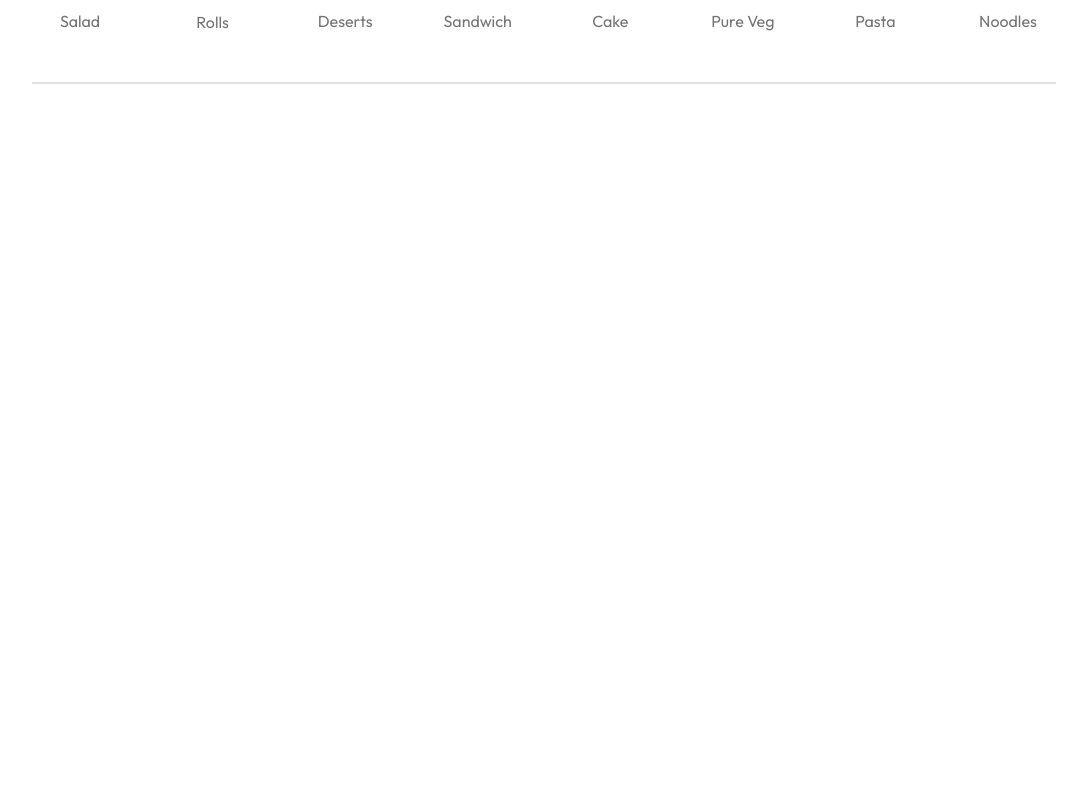
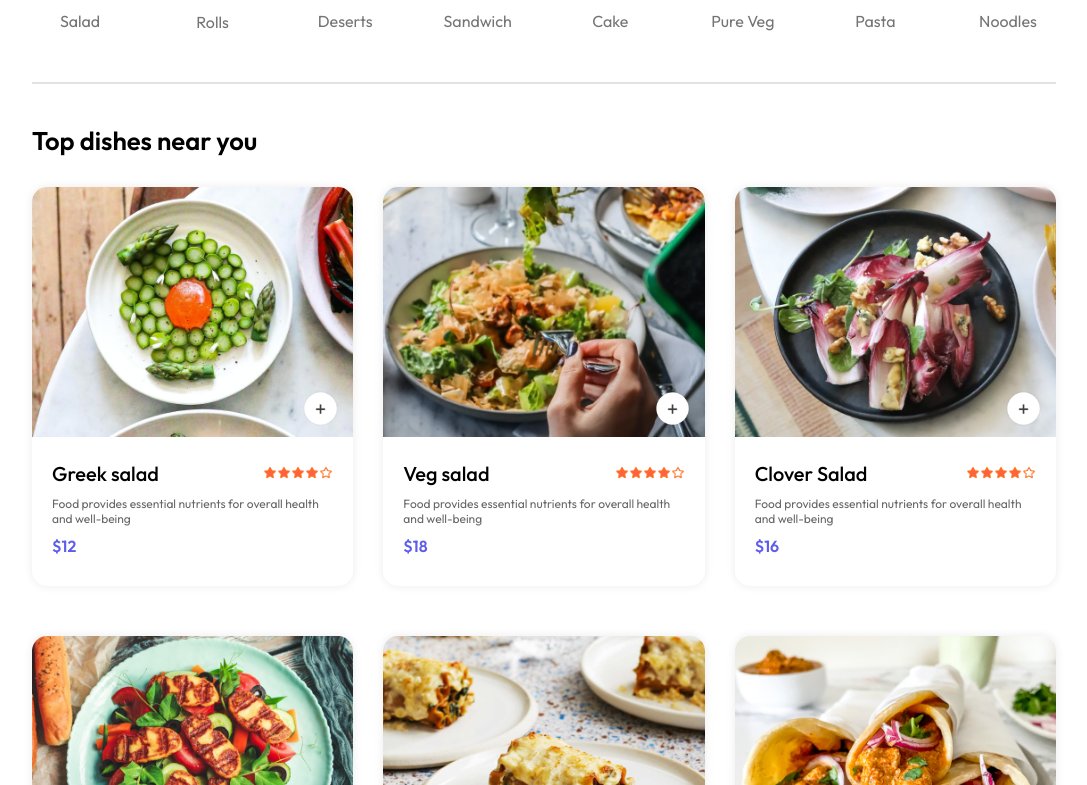
Before and after one commit to Sandaru-Samintha/Food-Delivery-Website-frontend, a React (Vite) app: page / in a window 1280 px wide. Shown: the part 875-1660 px from the top of the page, without its empty margins (96-1183 px from the left). Before the commit the page ends 969 px from the top, so only its background shows below. Built offline with nearby package versions, Linux system fonts and the light colour scheme.

Commit message:
Create the food dispaly and adding food items in the  food display component

```diff
--- /dev/null
+++ b/src/Components/FoodDisplay/FoodDisplay.css
@@ -0,0 +1,15 @@
+.food-display{
+  margin-top:30px;
+}
+
+.food-display h2{
+  font-size: max(2vw,24px);
+  font-weight: 600;
+}
+.food-display-list{
+  display: grid;
+  grid-template-columns: repeat(auto-fill,minmax(250px,1fr));
+  margin-top: 30px;
+  gap: 30px;
+  row-gap: 50px;
+}
--- /dev/null
+++ b/src/Components/FoodDisplay/FoodDisplay.jsx
@@ -0,0 +1,23 @@
+import React, { useContext } from 'react'
+import './FoodDisplay.css'
+
+import { StoreContext } from '../../Context/StoreContext'
+import FoodItem from '../FoodItem/FoodItem'
+
+function FoodDisplay(category) {
+
+  const {food_list} =useContext(StoreContext)
+  return (
+    <div className='food-display' id="food-display">
+      <h2>Top dishes near you</h2>
+      <div className='food-display-list'>
+        {food_list.map((item,index)=>(
+          <FoodItem key={index} id={item.id} name={item.name} description={item.description} image={item.image} price={item.price} />
+        ))}
+      </div>
+
+    </div>
+  )
+}
+
+export default FoodDisplay
--- /dev/null
+++ b/src/Components/FoodItem/FoodItem.css
@@ -0,0 +1,62 @@
+.food-item{
+  width: 100%;
+  margin: auto;
+  border-radius: 15px;
+  box-shadow: 0px 0px 10px #00000015;
+  transition: 0.3s;
+  animation: fadeIn 1s;
+}
+.food-item-image{
+  width: 100%;
+  border-radius: 15px 15px 0px 0px;
+}
+.food-item-info{
+  padding: 20px;
+}
+.food-item-name-rating{
+  display: flex;
+  justify-content: space-between;
+  align-items: center;
+  margin-bottom: 10px;
+}
+.food-item-name-rating p{
+  font-size: 20px;
+  font-weight: 500;
+}
+.food-item-name-rating img{
+  width: 70px;
+}
+.food-item-desc{
+  color: #676767;
+  font-size: 12px;
+}
+.food-item-price{
+  color: rgb(93, 93, 234);
+  font-weight: 600;
+  margin: 10px 0px;
+}
+.food-item-img-container{
+  position: relative;
+}
+.food-item-img-container .add{
+  width: 35px;
+  position: absolute;
+  bottom: 15px;
+  right: 15px;
+  cursor: pointer;
+  border-radius: 50%;
+}
+.food-item-counter{
+  position: absolute;
+  bottom: 15px;
+  right: 15px;
+  display: flex;
+  align-items: center;
+  gap: 10px;
+  padding: 6px;
+  border-radius: 50px;
+  background: white;
+}
+.food-item-counter img{
+  width: 30px;
+}
--- /dev/null
+++ b/src/Components/FoodItem/FoodItem.jsx
@@ -0,0 +1,46 @@
+import React, { useState } from "react";
+import "./FoodItem.css";
+import { assets } from "../../assets/assets";
+
+function FoodItem({ id, name, price, description, image }) {
+  const [itemCount, setItemCount] = useState(0);
+
+  return (
+    <div className="food-item">
+      <div className="food-item-img-container">
+        <img className="food-item-image" src={image} alt="" />
+        {!itemCount ? (
+          <img
+            className="add"
+            onClick={() => setItemCount((prev) => prev + 1)}
+            src={assets.add_icon_white}
+          />
+        ) : (
+          <div className="food-item-counter">
+            <img
+              onClick={() => setItemCount((prev) => prev - 1)}
+              src={assets.remove_icon_red}
+              alt=""
+            />
+            <p>{itemCount}</p>
+            <img
+              onClick={() => setItemCount((prev) => prev + 1)}
+              src={assets.add_icon_green}
+              alt=""
+            />
+          </div>
+        )}
+      </div>
+      <div className="food-item-info">
+        <div className="food-item-name-rating">
+          <p>{name}</p>
+          <img src={assets.rating_stars} alt="" />
+        </div>
+        <p className="food-item-desc">{description}</p>
+        <p className="food-item-price">${price}</p>
+      </div>
+    </div>
+  );
+}
+
+export default FoodItem;
--- /dev/null
+++ b/src/Context/StoreContext.jsx
@@ -0,0 +1,19 @@
+import { createContext } from "react";
+import { food_list } from "../assets/assets";
+
+
+
+export const StoreContext =createContext(null)
+
+const StoreContextProvider =(props)=>{
+
+  const contextValue = {food_list}
+  return(
+    <StoreContext.Provider value={contextValue}>
+      {props.children}
+    </StoreContext.Provider>
+  )
+
+
+}
+export default StoreContextProvider
--- a/src/Pages/Home/Home.jsx
+++ b/src/Pages/Home/Home.jsx
@@ -2,6 +2,7 @@
 import "./Home.css"
 import Header from '../../Components/Header/Header'
 import ExploreMenu from '../../Components/ExploreMenu/ExploreMenu'
+import FoodDisplay from '../../Components/FoodDisplay/FoodDisplay'
 
 function Home() {
   const [category,setCategory]=useState("All")
@@ -9,6 +10,7 @@
     <div>
       <Header/>
       <ExploreMenu category={category} setCategory={setCategory}/>
+      <FoodDisplay category={category}/>
     </div>
   )
 }
--- a/src/assets/assets.js
+++ b/src/assets/assets.js
@@ -52,7 +52,7 @@
 import twitter_icon from './twitter_icon.png'
 import cross_icon from './cross_icon.png'
 import selector_icon from './selector_icon.png'
-import rating_starts from './rating_starts.png'
+import rating_stars from './rating_stars.png'
 import profile_icon from './profile_icon.png'
 import bag_icon from './bag_icon.png'
 import logout_icon from './logout_icon.png'
@@ -61,7 +61,7 @@
 export const assets = {
     logo,
     header_img,
-    rating_starts,
+    rating_stars,
     add_icon_green,
     add_icon_white,
     remove_icon_red,
--- a/src/main.jsx
+++ b/src/main.jsx
@@ -1,15 +1,14 @@
-import { StrictMode } from 'react'
-import { createRoot } from 'react-dom/client'
-import {BrowserRouter} from "react-router-dom";
-import './index.css'
-import App from './App.jsx'
+import { StrictMode } from "react";
+import { createRoot } from "react-dom/client";
+import { BrowserRouter } from "react-router-dom";
+import "./index.css";
+import App from "./App.jsx";
+import StoreContextProvider from "./Context/StoreContext.jsx";
 
-
-
-
-createRoot(document.getElementById('root')).render(
+createRoot(document.getElementById("root")).render(
   <BrowserRouter>
-    <App/>
+    <StoreContextProvider>
+      <App />
+    </StoreContextProvider>
   </BrowserRouter>
-
-)
+);
```
Also changed, not shown: src/assets/rating_stars.png (renamed from src/assets/rating_starts.png).
